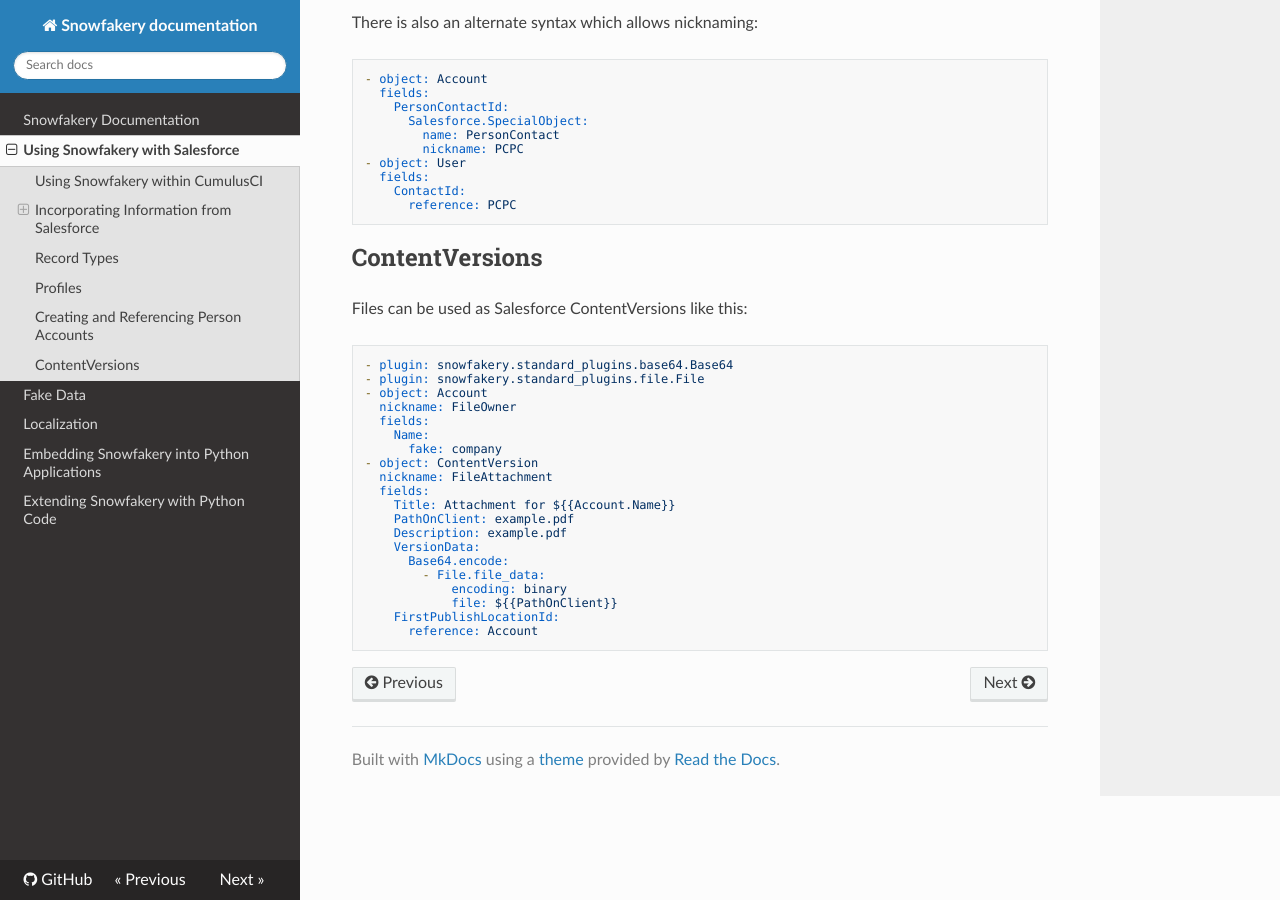
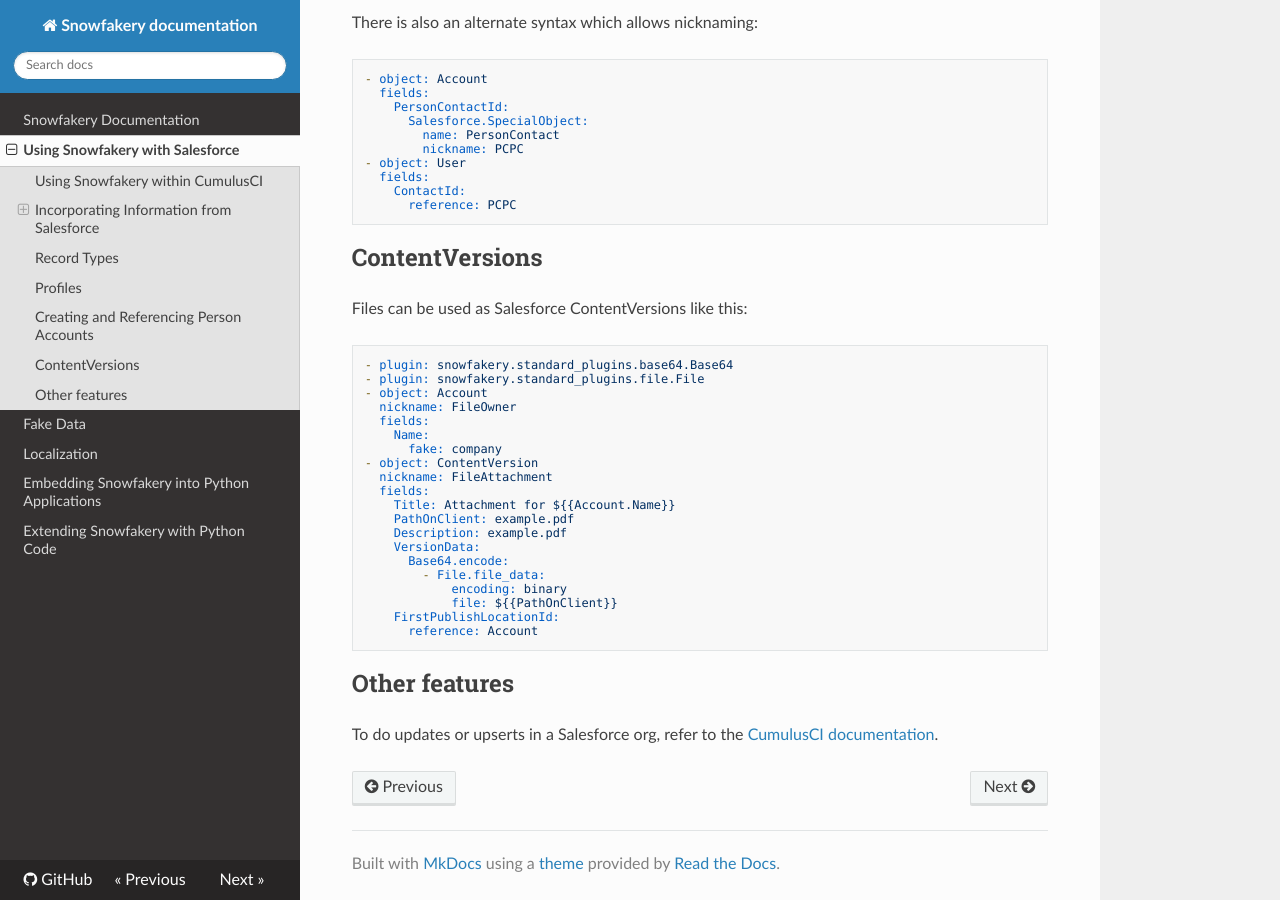
Before and after one commit to SFDO-Tooling/Snowfakery, an MkDocs documentation site: the page built from docs/salesforce.md, in a window 1280 px wide and 900 px high, scrolled down 5589 px. Built offline with MkDocs 1.6.1, drawn with Linux system fonts in a browser that asks for light colours; nearby versions of some CDN libraries.

Commit message:
Upsert feature

````diff
--- a/docs/salesforce.md
+++ b/docs/salesforce.md
@@ -368,3 +368,7 @@
     FirstPublishLocationId:
       reference: Account
 ```
+
+## Other features
+
+To do updates or upserts in a Salesforce org, refer to the [CumulusCI documentation](https://cumulusci.readthedocs.io/en/stable/data.html#update-data).
````
Also changed, not shown: docs/index.md (+2 -0 lines).
